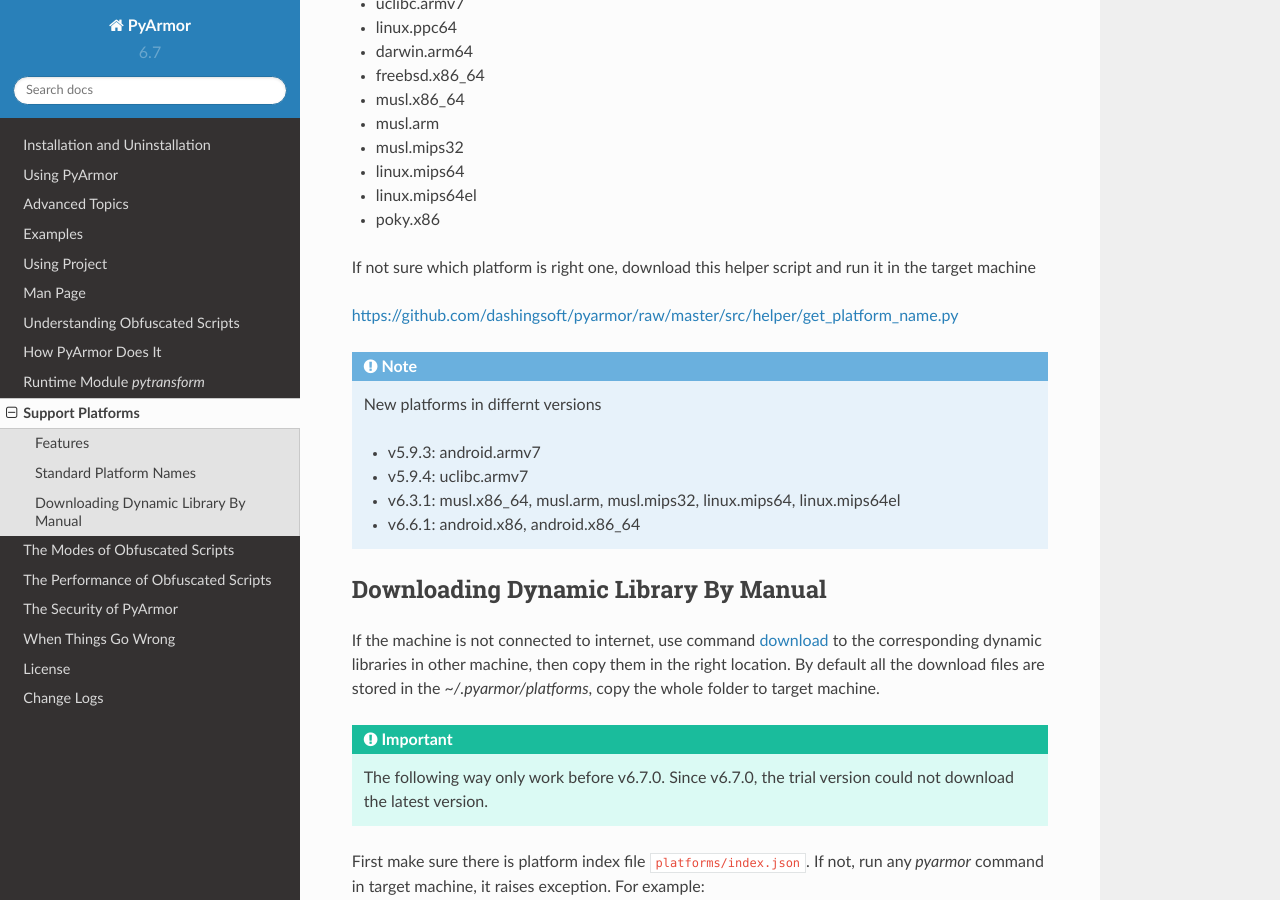
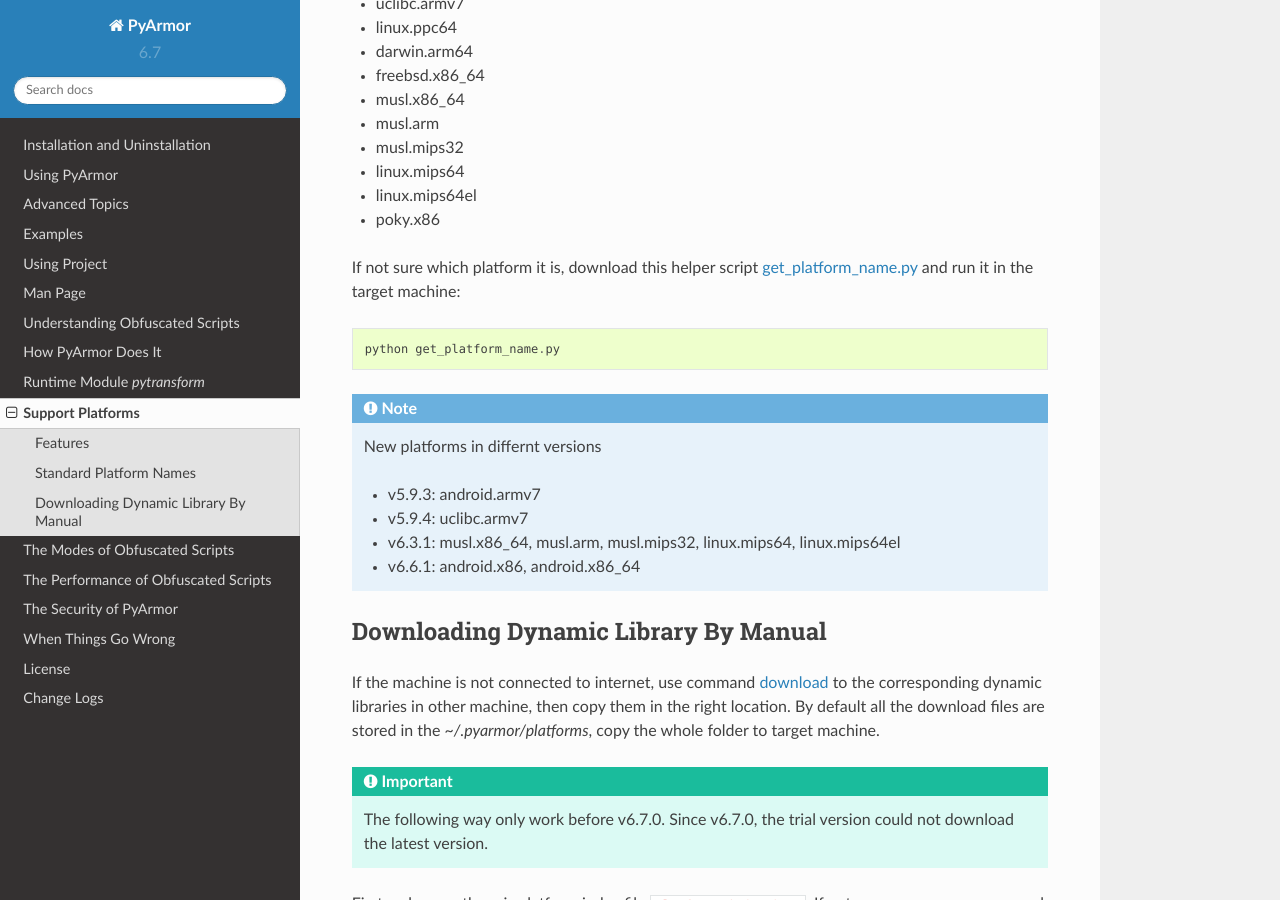
Before and after one commit to dashingsoft/pyarmor, a Sphinx documentation site: the page built from docs/platforms.rst, in a window 1280 px wide and 900 px high, scrolled down 2817 px. Built offline with Sphinx 7.4.7 and the Read the Docs theme 2.0.0, drawn with Linux system fonts in a browser that asks for light colours.

Commit message:
Refine doc

```diff
--- a/docs/platforms.rst
+++ b/docs/platforms.rst
@@ -170,10 +170,12 @@
 * linux.mips64el
 * poky.x86
 
-If not sure which platform is right one, download this helper script and run it
-in the target machine
+If not sure which platform it is, download this helper script
+`get_platform_name.py
+<https://github.com/dashingsoft/pyarmor/raw/master/src/helper/get_platform_name.py>`_
+and run it in the target machine::
 
-https://github.com/dashingsoft/pyarmor/raw/master/src/helper/get_platform_name.py
+    python get_platform_name.py
 
 .. note:: New platforms in differnt versions
 
```
